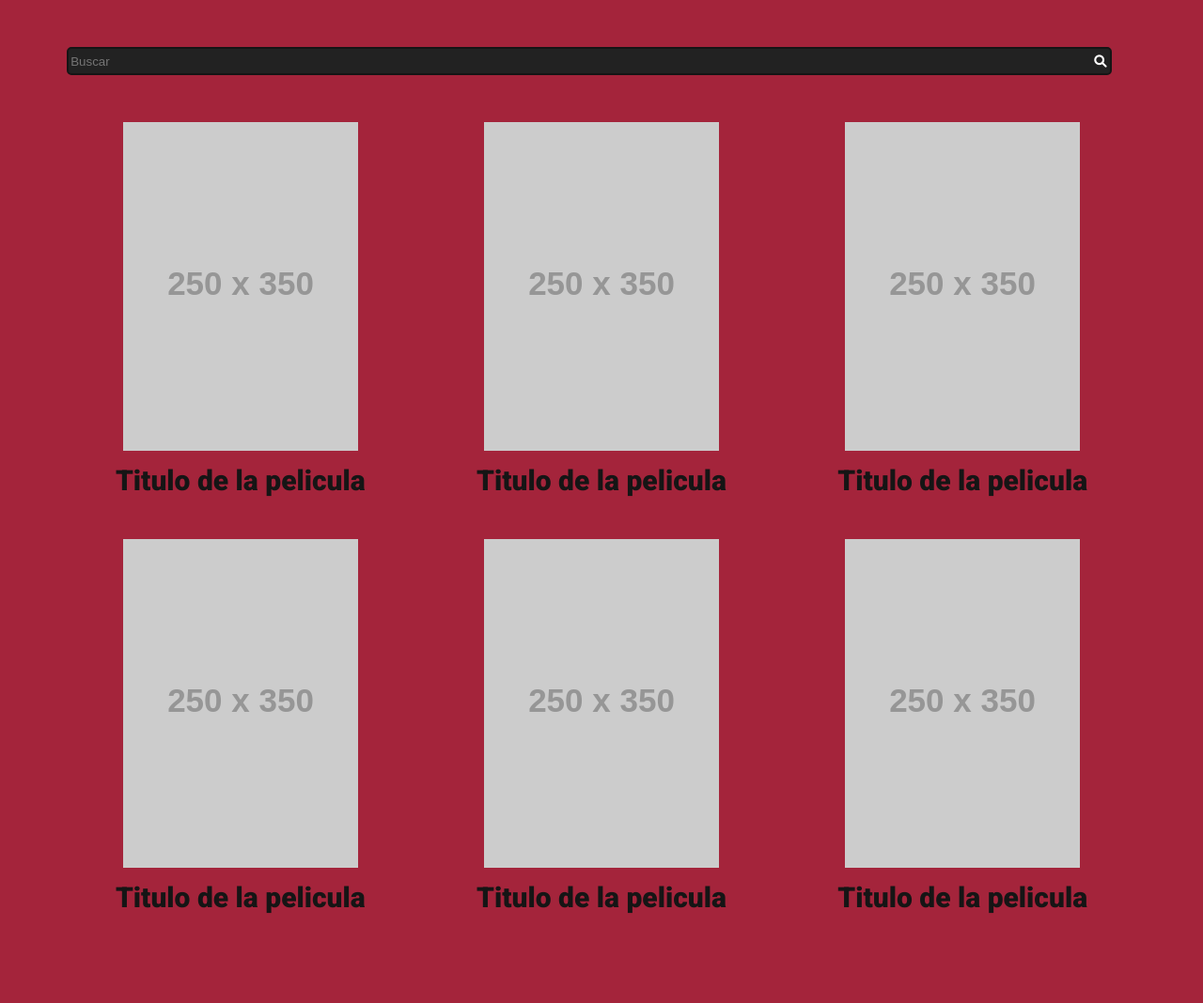
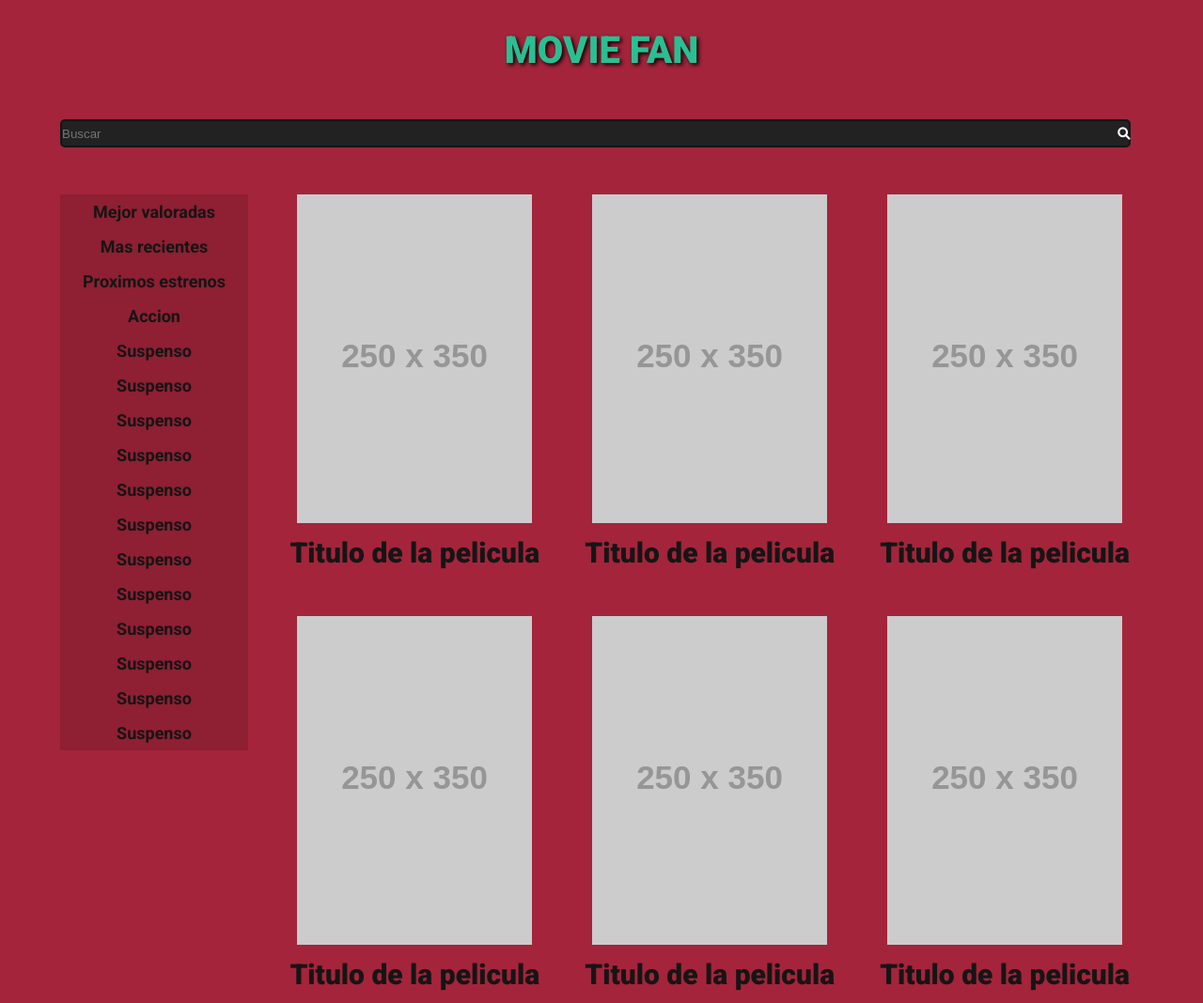
Before and after one commit to LukaLiuzzi/moviefan, a website: page index.html in a window 1280 px wide. Shown: the top 1068 px of the page at 94% size. Before the commit the page ends 1011 px from the top, so only its background shows below. Drawn offline with Linux system fonts and the light colour scheme; placeholder pictures from the web are drawn by us.

Commit message:
index layout

```diff
--- a/index.html
+++ b/index.html
@@ -20,6 +20,8 @@
 	<body>
 		<div class="container">
 			<header>
+				<h1>Movie Fan</h1>
+
 				<section>
 					<div class="search-container">
 						<input class="search-bar" type="text" placeholder="Buscar" />
@@ -49,11 +51,49 @@
 							<ul>
 								<li>Accion</li>
 								<li>Suspenso</li>
+								<li>Suspenso</li>
+								<li>Suspenso</li>
+								<li>Suspenso</li>
+								<li>Suspenso</li>
+								<li>Suspenso</li>
+								<li>Suspenso</li>
+								<li>Suspenso</li>
+								<li>Suspenso</li>
+								<li>Suspenso</li>
+								<li>Suspenso</li>
+								<li>Suspenso</li>
 							</ul>
 						</div>
 					</div>
 
 					<div class="movies">
+						<div class="card">
+							<div class="movie-img">
+								<img src="https://dummyimage.com/250x350/000/fff" alt="" />
+							</div>
+							<div class="movie-title">
+								<h3>Titulo de la pelicula</h3>
+							</div>
+						</div>
+
+						<div class="card">
+							<div class="movie-img">
+								<img src="https://dummyimage.com/250x350/000/fff" alt="" />
+							</div>
+							<div class="movie-title">
+								<h3>Titulo de la pelicula</h3>
+							</div>
+						</div>
+
+						<div class="card">
+							<div class="movie-img">
+								<img src="https://dummyimage.com/250x350/000/fff" alt="" />
+							</div>
+							<div class="movie-title">
+								<h3>Titulo de la pelicula</h3>
+							</div>
+						</div>
+
 						<div class="card">
 							<div class="movie-img">
 								<img src="https://dummyimage.com/250x350/000/fff" alt="" />
--- a/src/sass/_main-sections.scss
+++ b/src/sass/_main-sections.scss
@@ -1,3 +1,9 @@
+h1 {
+	margin-top: 3rem;
+	color: rgb(43, 190, 146);
+	text-transform: uppercase;
+	text-shadow: 2px 2px 4px #000000;
+}
 .search-container {
 	display: flex;
 	margin-top: 5rem;
@@ -38,6 +44,7 @@
 .guide {
 	background-color: darken($dark-red, 5%);
 	margin-top: 2rem;
+	text-align: center;
 	position: absolute;
 	left: -100%;
 	top: 18%;
@@ -60,6 +67,7 @@
 
 .movies {
 	margin-top: 3rem;
+	@include grid(25rem);
 
 	.card {
 		display: flex;
--- /dev/null
+++ b/src/sass/_mixins.scss
@@ -0,0 +1,6 @@
+@mixin grid($val) {
+	display: grid;
+	grid-template-columns: repeat(auto-fit, minmax($val, 1fr));
+	grid-template-rows: repeat(auto-fit, minmax($val, 1fr));
+	gap: 2rem;
+}
--- a/src/sass/_mq.scss
+++ b/src/sass/_mq.scss
@@ -1,16 +1,26 @@
-@media (min-width: 768px) {
-	movies-container {
+@media (min-width: 1024px) {
+	.movies-container {
 		display: grid;
-		grid-template-columns: 1fr 1fr;
+
+		grid-template-columns: 1fr 2fr 2fr;
+		grid-template-rows: auto;
 	}
 
 	.guide-button {
 		display: none;
 	}
 
+	.guide {
+		grid-column: 1 / span 1;
+		grid-row: 1 / span 1;
+		position: static;
+		margin: 0;
+		height: auto;
+		width: 20rem;
+	}
+
 	.movies {
-		display: grid;
-		grid-template-columns: 1fr 1fr 1fr;
-		gap: 1.5rem;
+		grid-column: 2 / span 4;
+		margin: 0;
 	}
 }
--- a/src/sass/_root.scss
+++ b/src/sass/_root.scss
@@ -22,6 +22,8 @@ html {
 *:before,
 *:after {
 	box-sizing: inherit;
+	margin: 0;
+	padding: 0;
 }
 body {
 	font-family: $main-font;
--- a/src/sass/main.scss
+++ b/src/sass/main.scss
@@ -1,4 +1,5 @@
 @import "variables";
 @import "root";
+@import "mixins";
 @import "main-sections";
 @import "mq";
```
Also changed, not shown: public/css/main.css, 1 other file.
